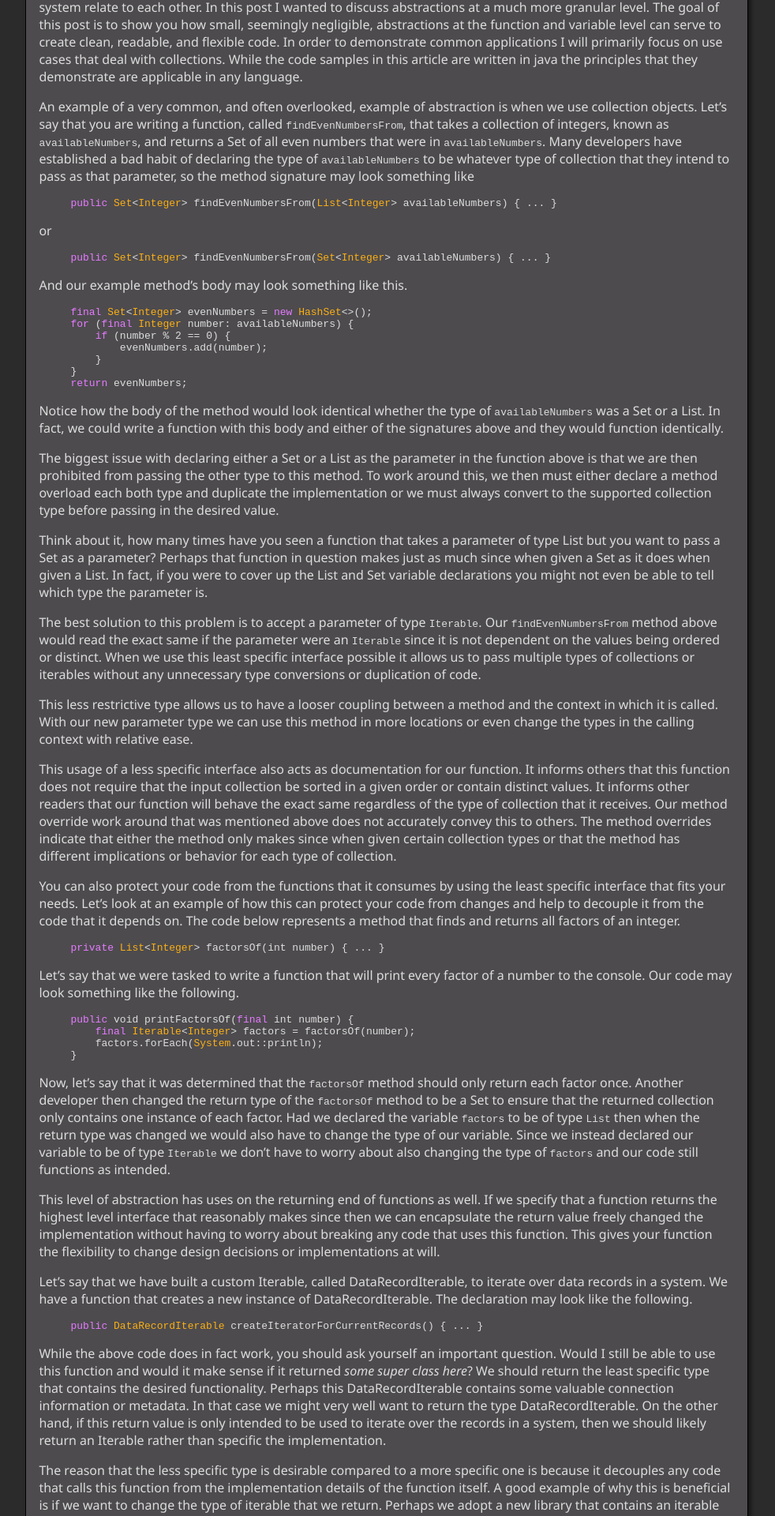
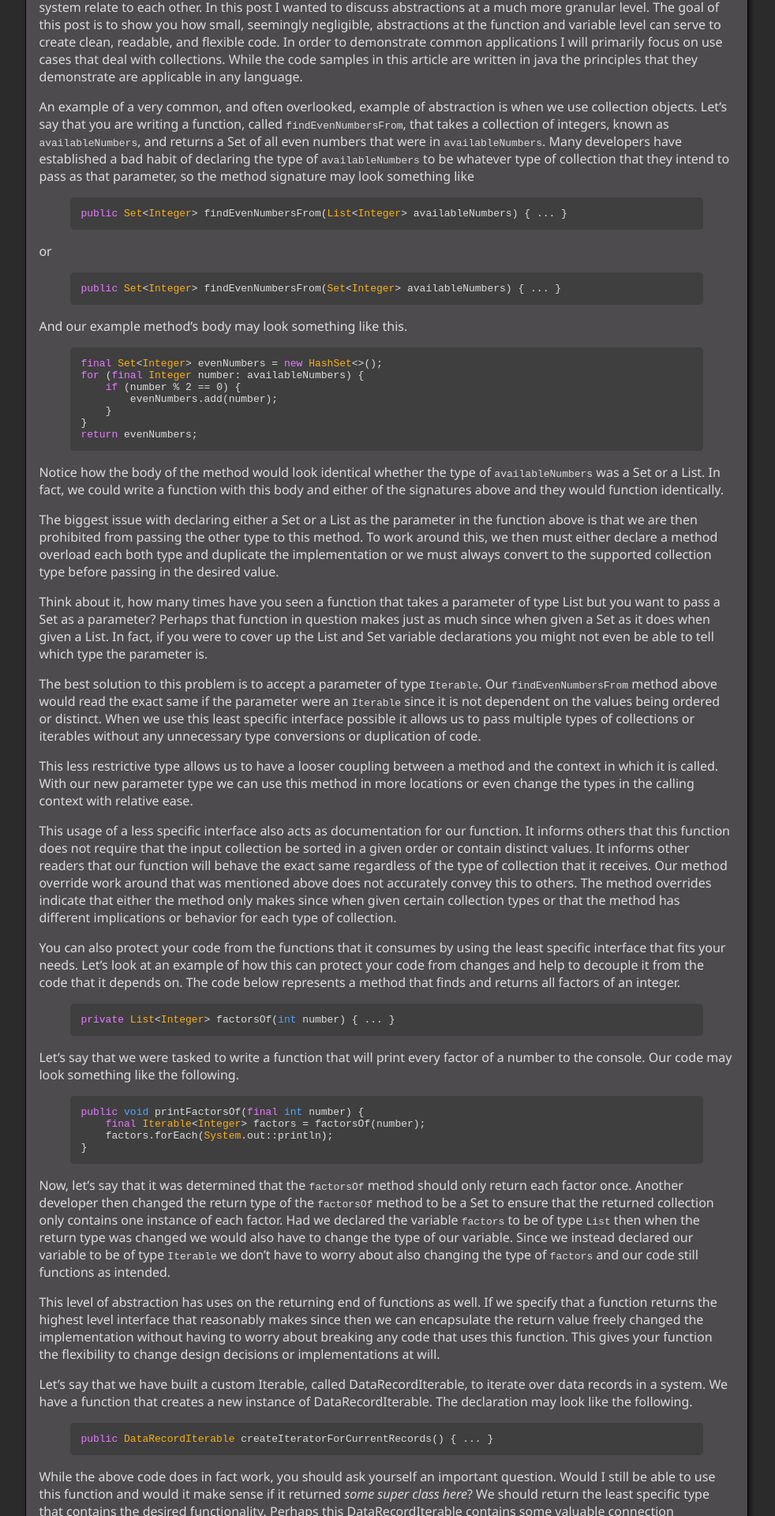
Before and after one commit to roy-stewart/roy-stewart.github.io, a Jekyll site: the page built from _posts/2020-06-01-how-to-write-better-code-by-leveraging-abstractions.markdown, in a window 1280 px wide. Shown: the part 418-2338 px from the top of the page at 79% size, without its empty margins (150-1132 px from the left). Built offline with Jekyll 4.4.1, drawn with Linux system fonts in a browser that asks for light colours.

Commit message:
Added border to code blocks and added syntax highlighting for primitive types

```diff
--- a/_sass/highlighting.scss
+++ b/_sass/highlighting.scss
@@ -1,10 +1,27 @@
+figure.highlight {
+  border-radius: 0.3em;
+  background-color: #3f3f3f;
+
+  pre {
+    padding: 1em;
+  }
+
   code {
+
     // keywords
     .k, .kd {
       color: #e57bff;
     }
 
+    // class names
     .nc {
       color: #faaf15;
     }
+
+    // primitive types
+    .kt {
+      color: #52a3ff;
     }
+
+  }
+}
```
Lines whose indentation alone changed are shown as unchanged.
